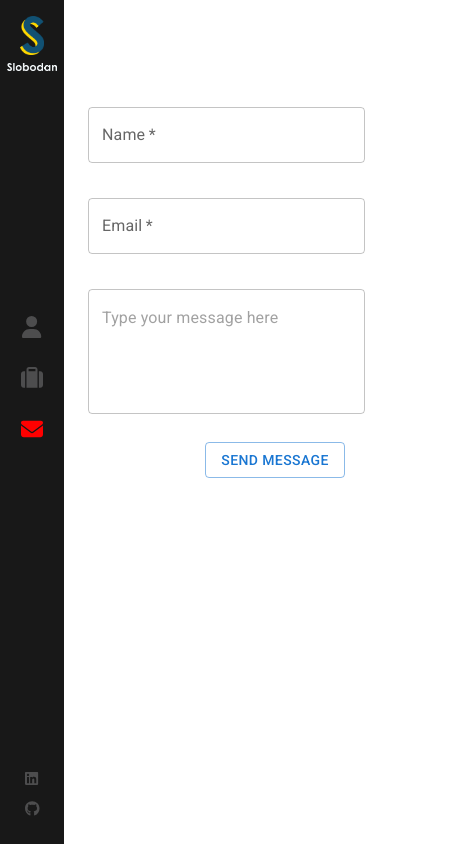
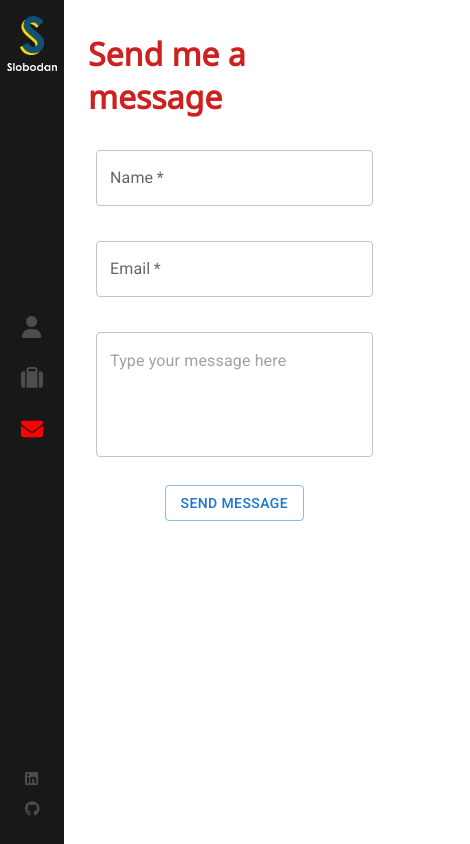
Before and after one commit to brunash/portfolio, a React (Create React App) app: page /contact in a window 390 px wide. Shown: the whole page, 470 px wide, since content can reach past the window. Built offline with nearby package versions, Linux system fonts and the light colour scheme.

Commit message:
making projects more responsive

```diff
--- a/src/components/Contact/Contact.scss
+++ b/src/components/Contact/Contact.scss
@@ -7,11 +7,11 @@ form{
 }
 .contact {
     // margin: auto 1rem auto 3rem;
-    margin-left: 5rem;
+    margin-left: 5.5rem;
     font-family: 'NotoSans';
     display: flex;
     flex-direction: column;
-    width: 100%;
+    width: 75%;
 
     @include tablet {
         display: flex;
@@ -23,9 +23,9 @@ form{
     // &__form {
     //     width: 20rem;
     // }
-    &__input {
-        width: 75%;
-    }
+    // &__input {
+    //     width: 75%;
+    // }
 }
 
 .contact__title--container {
@@ -41,5 +41,5 @@ form{
     font-size: 2rem;
     font-weight: bold;
     margin-bottom: 1.5rem;
-    color: white;
+    color: rgb(207, 32, 32);
 }
--- a/src/components/Projects/Projects.scss
+++ b/src/components/Projects/Projects.scss
@@ -24,7 +24,7 @@
     &__cards {
     text-decoration: none;
     display: flex;
-    margin: 5rem 0 2rem 3rem;
+    margin: 5rem 0 2rem 4rem;
     width: 17rem;
     transition: all 1s ease;
     box-shadow: rgba(255, 214, 214, 0.25) 0px 54px 55px,
```
